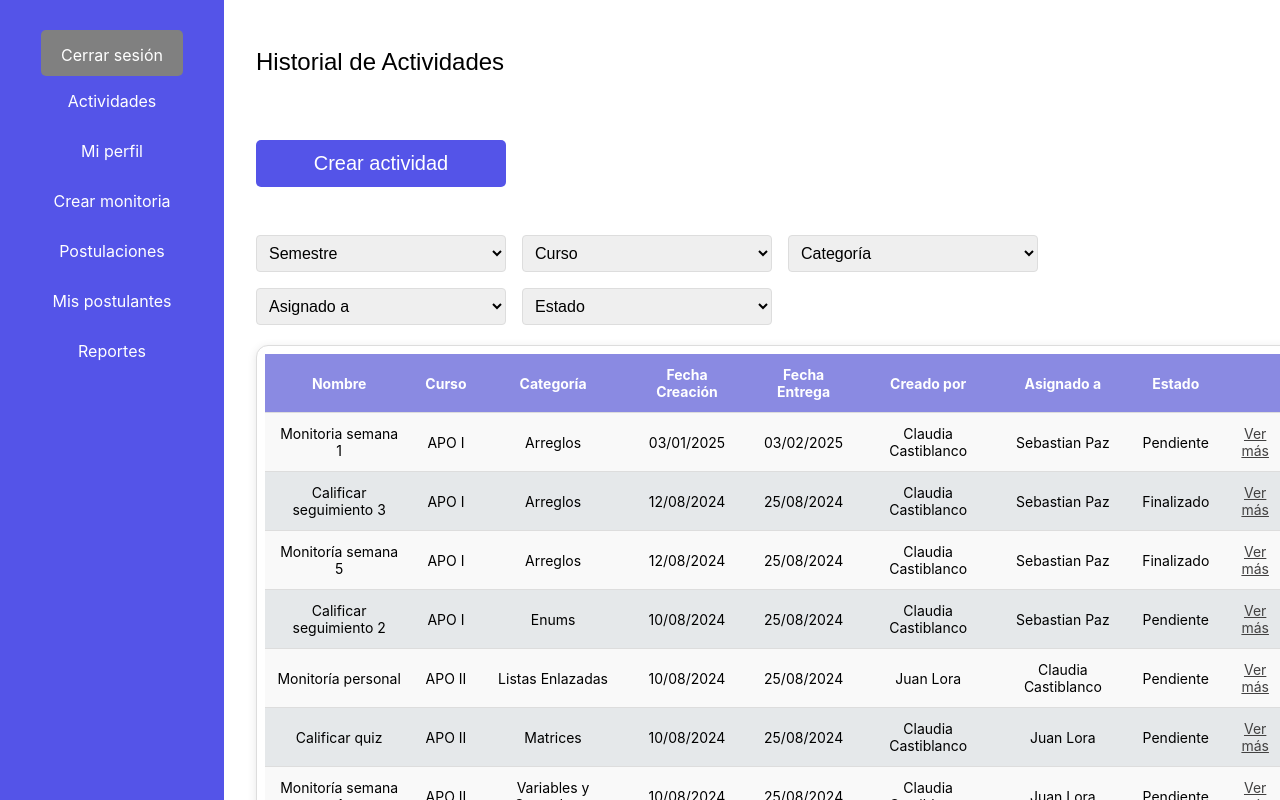
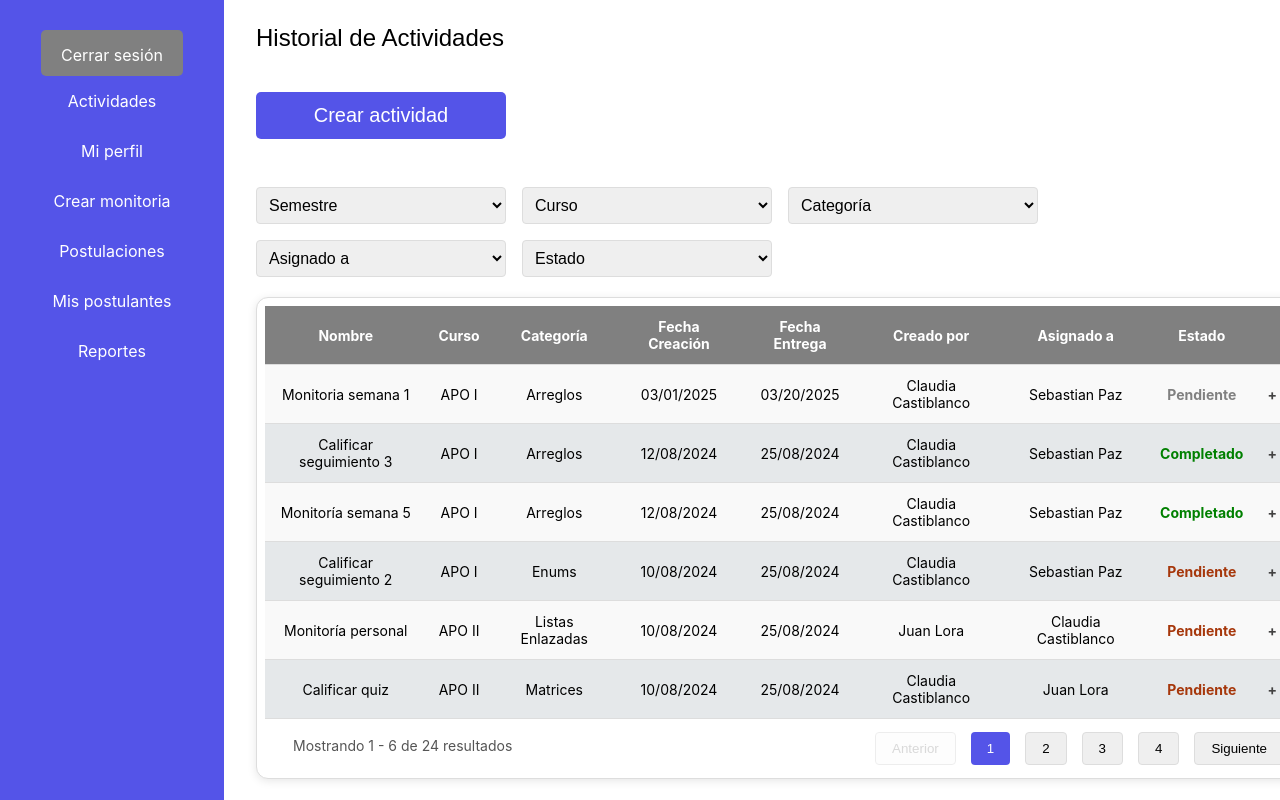
Before and after one commit to danielaolartebo/SIGMA, a React (Create React App) app: page /Task in a window 1280 px wide. Shown: the top 800 px of the page. Built offline with nearby package versions, Linux system fonts and the light colour scheme; the HTML template or start-up script is replaced by a standard one.

Commit message:
Task view finished and working

```diff
--- a/public/Activities.json
+++ b/public/Activities.json
@@ -5,11 +5,12 @@
     "curso": "APO I",
     "categoria": "Arreglos",
     "fechaCreacion": "03/01/2025",
-      "fechaEntrega": "03/02/2025",
+    "fechaEntrega": "03/20/2025",
+    "fechaUltimaEdicion": "03/02/2025",
     "creadoPor": "Claudia Castiblanco",
     "asignadoA": "Sebastian Paz",
     "estado": "Pendiente",
-      "detalles": "Detalles adicionales sobre la actividad"
+    "detalles": "Sesión de monitoría enfocada en la manipulación de arreglos en Java."
   },
   {
     "id": 2,
@@ -18,10 +19,11 @@
     "categoria": "Arreglos",
     "fechaCreacion": "12/08/2024",
     "fechaEntrega": "25/08/2024",
+    "fechaUltimaEdicion": "12/10/2024",
     "creadoPor": "Claudia Castiblanco",
     "asignadoA": "Sebastian Paz",
-      "estado": "Finalizado",
-      "detalles": "Detalles adicionales sobre la actividad"
+    "estado": "Completado",
+    "detalles": "Revisión y calificación del tercer seguimiento sobre arreglos."
   },
   {
     "id": 3,
@@ -30,10 +32,11 @@
     "categoria": "Arreglos",
     "fechaCreacion": "12/08/2024",
     "fechaEntrega": "25/08/2024",
+    "fechaUltimaEdicion": "12/08/2024",
     "creadoPor": "Claudia Castiblanco",
     "asignadoA": "Sebastian Paz",
-      "estado": "Finalizado",
-      "detalles": "Detalles adicionales sobre la actividad"
+    "estado": "Completado",
+    "detalles": "Explicación de operaciones avanzadas con arreglos."
   },
   {
     "id": 4,
@@ -42,10 +45,11 @@
     "categoria": "Enums",
     "fechaCreacion": "10/08/2024",
     "fechaEntrega": "25/08/2024",
+    "fechaUltimaEdicion": "15/08/2024",
     "creadoPor": "Claudia Castiblanco",
     "asignadoA": "Sebastian Paz",
     "estado": "Pendiente",
-      "detalles": "Detalles adicionales sobre la actividad"
+    "detalles": "Evaluación del uso de enumeraciones en Java."
   },
   {
     "id": 5,
@@ -54,10 +58,11 @@
     "categoria": "Listas Enlazadas",
     "fechaCreacion": "10/08/2024",
     "fechaEntrega": "25/08/2024",
+    "fechaUltimaEdicion": "12/08/2024",
     "creadoPor": "Juan Lora",
     "asignadoA": "Claudia Castiblanco",
     "estado": "Pendiente",
-      "detalles": "Detalles adicionales sobre la actividad"
+    "detalles": "Sesión individual sobre listas enlazadas y su implementación en Java."
   },
   {
     "id": 6,
@@ -66,10 +71,11 @@
     "categoria": "Matrices",
     "fechaCreacion": "10/08/2024",
     "fechaEntrega": "25/08/2024",
+    "fechaUltimaEdicion": "10/08/2024",
     "creadoPor": "Claudia Castiblanco",
     "asignadoA": "Juan Lora",
     "estado": "Pendiente",
-      "detalles": "Detalles adicionales sobre la actividad"
+    "detalles": "Corrección y calificación del quiz sobre matrices."
   },
   {
     "id": 7,
@@ -78,10 +84,11 @@
     "categoria": "Variables y Operadores",
     "fechaCreacion": "10/08/2024",
     "fechaEntrega": "25/08/2024",
+    "fechaUltimaEdicion": "10/08/2024",
     "creadoPor": "Claudia Castiblanco",
     "asignadoA": "Juan Lora",
     "estado": "Pendiente",
-      "detalles": "Detalles adicionales sobre la actividad"
+    "detalles": "Revisión de tipos de variables y operadores en Java."
   },
   {
     "id": 8,
@@ -90,10 +97,11 @@
     "categoria": "Tipos de Datos",
     "fechaCreacion": "10/08/2024",
     "fechaEntrega": "25/08/2024",
+    "fechaUltimaEdicion": "20/08/2024",
     "creadoPor": "Claudia Castiblanco",
     "asignadoA": "Juan Lora",
     "estado": "Pendiente",
-      "detalles": "Detalles adicionales sobre la actividad"
+    "detalles": "Evaluación de tipos de datos primitivos y objetos en Java."
   },
   {
     "id": 9,
@@ -102,10 +110,11 @@
     "categoria": "Principios de Java",
     "fechaCreacion": "10/08/2024",
     "fechaEntrega": "25/08/2024",
+    "fechaUltimaEdicion": "11/08/2024",
     "creadoPor": "Claudia Castiblanco",
     "asignadoA": "Sebastian Paz",
     "estado": "Pendiente",
-      "detalles": "Detalles adicionales sobre la actividad"
+    "detalles": "Explicación de los fundamentos del lenguaje Java."
   },
   {
     "id": 10,
@@ -114,10 +123,11 @@
     "categoria": "Github",
     "fechaCreacion": "10/08/2024",
     "fechaEntrega": "25/08/2024",
+    "fechaUltimaEdicion": "13/08/2024",
     "creadoPor": "Claudia Castiblanco",
     "asignadoA": "Sebastian Paz",
     "estado": "Pendiente",
-      "detalles": "Detalles adicionales sobre la actividad"
+    "detalles": "Corrección y calificación del quiz sobre control de versiones con GitHub."
   },
   {
     "id": 11,
@@ -126,10 +136,11 @@
     "categoria": "Github",
     "fechaCreacion": "10/08/2024",
     "fechaEntrega": "25/08/2024",
+    "fechaUltimaEdicion": "13/08/2024",
     "creadoPor": "Claudia Castiblanco",
     "asignadoA": "Sebastian Paz",
     "estado": "Pendiente",
-      "detalles": "Detalles adicionales sobre la actividad"
+    "detalles": "Uso avanzado de GitHub para el control de versiones."
   },
     {
       "id": 12,
@@ -138,9 +149,10 @@
       "categoria": "Herencia",
       "fechaCreacion": "15/09/2024",
       "fechaEntrega": "30/09/2024",
+      "fechaUltimaEdicion": "17/09/2024",
       "creadoPor": "Claudia Castiblanco",
       "asignadoA": "Sebastian Paz",
-      "estado": "Finalizado",
+      "estado": "Completado",
       "detalles": "Evaluación del cuarto seguimiento sobre herencia en Java"
   },
  {
@@ -150,6 +162,7 @@
     "categoria": "Herencia",
     "fechaCreacion": "15/08/2024",
     "fechaEntrega": "30/08/2024",
+    "fechaUltimaEdicion": "20/08/2024",
     "creadoPor": "Claudia Castiblanco",
     "asignadoA": "Sebastian Paz",
     "estado": "Pendiente",
@@ -162,6 +175,7 @@
     "categoria": "Proyecto",
     "fechaCreacion": "20/08/2024",
     "fechaEntrega": "05/09/2024",
+    "fechaUltimaEdicion": "22/08/2024",
     "creadoPor": "Juan Lora",
     "asignadoA": "Claudia Castiblanco",
     "estado": "Pendiente",
@@ -174,9 +188,10 @@
     "categoria": "Interfaces",
     "fechaCreacion": "22/08/2024",
     "fechaEntrega": "05/09/2024",
+    "fechaUltimaEdicion": "23/08/2024",
     "creadoPor": "Claudia Castiblanco",
     "asignadoA": "Sebastian Paz",
-    "estado": "Finalizado",
+    "estado": "Completado",
     "detalles": "Discusión sobre la implementación de interfaces en Java."
   },
   {
@@ -186,6 +201,7 @@
     "categoria": "Excepciones",
     "fechaCreacion": "25/08/2024",
     "fechaEntrega": "10/09/2024",
+    "fechaUltimaEdicion": "30/08/2024",
     "creadoPor": "Claudia Castiblanco",
     "asignadoA": "Juan Lora",
     "estado": "Pendiente",
@@ -198,6 +214,7 @@
     "categoria": "Archivos",
     "fechaCreacion": "28/08/2024",
     "fechaEntrega": "12/09/2024",
+    "fechaUltimaEdicion": "28/08/2024",
     "creadoPor": "Claudia Castiblanco",
     "asignadoA": "Sebastian Paz",
     "estado": "Pendiente",
@@ -210,9 +227,10 @@
     "categoria": "Colecciones",
     "fechaCreacion": "01/09/2024",
     "fechaEntrega": "15/09/2024",
+    "fechaUltimaEdicion": "13/09/2024",
     "creadoPor": "Claudia Castiblanco",
     "asignadoA": "Juan Lora",
-    "estado": "Finalizado",
+    "estado": "Completado",
     "detalles": "Evaluación del uso de colecciones en proyectos."
   },
   {
@@ -222,6 +240,7 @@
     "categoria": "Hilos",
     "fechaCreacion": "05/09/2024",
     "fechaEntrega": "20/09/2024",
+    "fechaUltimaEdicion": "10/09/2024",
     "creadoPor": "Claudia Castiblanco",
     "asignadoA": "Sebastian Paz",
     "estado": "Pendiente",
@@ -234,6 +253,7 @@
     "categoria": "Bases de Datos",
     "fechaCreacion": "10/09/2024",
     "fechaEntrega": "25/09/2024",
+    "fechaUltimaEdicion": "13/09/2024",
     "creadoPor": "Claudia Castiblanco",
     "asignadoA": "Juan Lora",
     "estado": "Pendiente",
@@ -246,9 +266,10 @@
     "categoria": "Sockets",
     "fechaCreacion": "15/09/2024",
     "fechaEntrega": "30/09/2024",
+    "fechaUltimaEdicion": "15/09/2024",
     "creadoPor": "Claudia Castiblanco",
     "asignadoA": "Sebastian Paz",
-    "estado": "Finalizado",
+    "estado": "Completado",
     "detalles": "Comunicación en red utilizando sockets en Java."
   },
   {
@@ -258,6 +279,7 @@
     "categoria": "Patrones de Diseño",
     "fechaCreacion": "20/09/2024",
     "fechaEntrega": "05/10/2024",
+    "fechaUltimaEdicion": "23/09/2024",
     "creadoPor": "Claudia Castiblanco",
     "asignadoA": "Juan Lora",
     "estado": "Pendiente",
@@ -270,6 +292,7 @@
     "categoria": "JavaFX",
     "fechaCreacion": "25/09/2024",
     "fechaEntrega": "10/10/2024",
+    "fechaUltimaEdicion": "27/09/2024",
     "creadoPor": "Claudia Castiblanco",
     "asignadoA": "Sebastian Paz",
     "estado": "Pendiente",
@@ -282,9 +305,10 @@
     "categoria": "Servicios Web",
     "fechaCreacion": "30/09/2024",
     "fechaEntrega": "15/10/2024",
+    "fechaUltimaEdicion": "30/09/2024",
     "creadoPor": "Claudia Castiblanco",
     "asignadoA": "Juan Lora",
-    "estado": "Finalizado",
+    "estado": "Completado",
     "detalles": "Consumo y creación de servicios web en aplicaciones."
   }
 ]
--- a/src/Task.css
+++ b/src/Task.css
@@ -1,7 +1,7 @@
 :root {
   --main-color: #5454e8;
 	--hover-color: rgb(66, 65, 65);
-  --grey-color: rgb(242, 242, 242);
+  --grey-color: grey;
 }
 
 .top-right-button {
@@ -88,8 +88,8 @@
 .title-container {
   display: flex;
   justify-content: flex-start;
-  padding-top: 3em;
-  padding-bottom: 3em;
+  padding-top: 1.5em;
+  padding-bottom: 1.5em;
   padding-left: 2em;
   margin-left: 14em; /* Avoids vertical navbar */
 }
@@ -161,8 +161,8 @@
   font-size: 14px;
 }
 
-.table-head {
-  background-color: #8a8ae2;
+.table-head-act {
+  background-color: var(--grey-color);
   color: white;
   font-weight: bold;
 }
@@ -177,12 +177,13 @@
 
 .table-actions {
   color: var(--hover-color);
-  text-decoration: underline;
   cursor: pointer;
+  font-weight: bold;
+  font-size: 1.5em;
 }
 
 .table-actions:hover {
-  color: var(--hover-color);
+  color: var(--main-color);
 }
 
 .table-details {
@@ -311,3 +312,118 @@
       min-width: auto;
     }
   }
+
+
+  /* ==========================VER MAS SECTION================================= */
+
+/* Contenedor en Grid */
+.edit-form {
+  display: grid;
+  grid-template-columns: repeat(4, 1fr); /* 4 columnas en la primera fila */
+  gap: 15px; /* Espacio entre elementos */
+  max-width: 1000px; /* Ajusta el ancho según necesites */
+  margin: auto;
+}
+
+/* Asegurar que los elementos ocupen bien el espacio */
+.edit-form label {
+  display: flex;
+  flex-direction: column;
+  font-weight: bold;
+}
+
+/* Campos de entrada, selects y textarea */
+.edit-form input,
+.edit-form select,
+.edit-form textarea {
+  width: 100%;
+  padding: 8px;
+  border: 1px solid #ccc;
+  border-radius: 5px;
+  font-size: 16px;
+}
+
+/* Asegurar que el textarea sea más grande */
+.edit-form textarea {
+  resize: vertical;
+  height: 20px;
+  min-height: 20px;
+  max-height: 100px;
+}
+
+/* Ajuste para que ciertos elementos ocupen más columnas */
+.edit-form label:nth-child(1), /* Asistentes */
+.edit-form label:nth-child(2) /* Fecha Última Edición */{ /* Descripción */
+  grid-column: span 2; /* Que ocupen 2 columnas */
+}
+
+.edit-form label:nth-child(7) { /* Descripción */
+  grid-column: span 4; /* Que ocupen 4 columnas */
+}
+
+/* Botones alineados en fila */
+.button-container {
+  grid-column: span 4; /* Que ocupe todo el ancho */
+  display: flex;
+  justify-content: center;
+  gap: 15px;
+}
+
+/* Estilos uniformes para todos los botones */
+.button-container button {
+  width: 100px; /* Mismo ancho */
+  height: 35px; /* Mismo alto */
+  border: none;
+  border-radius: 5px;
+  cursor: pointer;
+  font-size: 16px;
+  font-weight: bold;
+  color: white;
+}
+
+/* Colores específicos para cada botón */
+.save-button-act {
+  background-color: #4CAF50;
+}
+
+.cancel-button-act {
+  background-color: #9e9e9e;
+}
+
+.delete-button-act {
+  background-color: #c9302c;
+}
+
+/* Efectos hover */
+.save-button:hover {
+  background-color: #45a049;
+}
+
+.cancel-button:hover {
+  background-color: #9e9e9e;
+}
+
+.delete-button:hover {
+  background-color: #c9302c;
+}
+
+  /* ==========================ESTADOS================================= */
+
+  .table-actions {
+    cursor: pointer;
+    font-weight: bold;
+    font-size: inherit; /* Mantiene el tamaño original */
+  }
+
+
+  .pending {
+    color: grey; /* Pendiente pero dentro del tiempo */
+  }
+
+  .pending-late {
+    color: #a6370b; /* Pendiente y tardío */
+  }
+
+  .completed {
+    color: green; /* Completado */
+  }
--- a/src/Task.js
+++ b/src/Task.js
@@ -12,7 +12,7 @@ function Task() {
 
   // Estado para la paginación
   const [currentPage, setCurrentPage] = useState(1);
-  const rowsPerPage = 8; // Número de filas por página
+  const rowsPerPage = 6; // Número de filas por página
 
   // Función para alternar filas expandibles
   const toggleRow = (id) => {
@@ -34,18 +34,34 @@ function Task() {
     fetchActivities();
   }, []);
 
+  const [editedActivities, setEditedActivities] = useState({});
 
+  const handleNameChange = (id, value) => {
+    setEditedActivities((prev) => ({ ...prev, [id]: { ...prev[id], nombre: value } }));
+  };
 
-  // Calcular el índice de las filas a mostrar
-  const indexOfLastRow = currentPage * rowsPerPage;
-  const indexOfFirstRow = indexOfLastRow - rowsPerPage;
-  const currentRows = activities.slice(indexOfFirstRow, indexOfLastRow);
+  const handleCategoryChange = (id, value) => {
+    setEditedActivities((prev) => ({ ...prev, [id]: { ...prev[id], categoria: value } }));
+  };
+
+  const handleCursoChange = (id, value) => {
+    setEditedActivities((prev) => ({ ...prev, [id]: { ...prev[id], curso: value } }));
+  };
+
+  const handleAsignadoAChange = (id, value) => {
+    setEditedActivities((prev) => ({ ...prev, [id]: { ...prev[id], asignadoA: value } }));
+  };
+
+  const handleDescripcionChange = (id, value) => {
+    setEditedActivities((prev) => ({ ...prev, [id]: { ...prev[id], detalles: value } }));
+  };
+
+  const handleFechaUltimaEdicionChange = (id, value) => {
+    setEditedActivities((prev) => ({ ...prev, [id]: { ...prev[id], fechaUltimaEdicion: value } }));
+  };
+
   const [records, setRecords] = useState([]);
   const recordsPerPage = 2;
-
-  // Calcular el número total de páginas
-  const totalPages = Math.ceil(activities.length / rowsPerPage);
-
   const indexOfLastRecord = currentPage * recordsPerPage;
   const indexOfFirstRecord = indexOfLastRecord - recordsPerPage;
   const currentRecords = records.slice(indexOfFirstRecord, indexOfLastRecord);
@@ -77,15 +93,44 @@ function Task() {
   const statuses = [...new Set(activities.map(activity => activity.estado))];
 
   // Filtrar actividades según los filtros seleccionados
-  const filteredActivities = activities.filter(activity => {
-    return (
+  const filteredActivities = activities.filter(activity => (
     (semesterFilter === '' || activity.semestre === semesterFilter) &&
     (courseFilter === '' || activity.curso === courseFilter) &&
     (categoryFilter === '' || activity.categoria === categoryFilter) &&
     (assignedToFilter === '' || activity.asignadoA === assignedToFilter) &&
     (statusFilter === '' || activity.estado === statusFilter)
+ ));
+
+ const indexOfLastRow = Math.min(currentPage * rowsPerPage, filteredActivities.length);
+ const indexOfFirstRow = Math.max(0, indexOfLastRow - rowsPerPage);
+ const currentRows = filteredActivities.slice(indexOfFirstRow, indexOfLastRow);
+ const totalPages = Math.max(1, Math.ceil(filteredActivities.length / rowsPerPage));
+ const handleSave = (activityId) => {
+    console.log(`Guardando cambios para la actividad con ID: ${activityId}`);
+    // Lógica para guardar los cambios
+  };
+
+  const handleCancel = (activityId) => {
+    console.log(`Cancelando edición para la actividad con ID: ${activityId}`);
+    // Lógica para restaurar los valores originales (si aplica)
+  };
+
+  const handleDelete = (activityId) => {
+    console.log(`Eliminando actividad con ID: ${activityId}`);
+    // Lógica para eliminar la actividad
+  };
+
+  const toggleStatus = (id) => {
+    setActivities((prevActivities) =>
+      prevActivities.map((activity) =>
+        activity.id === id && activity.estado === "Pendiente"
+          ? { ...activity, estado: "Completado" }
+          : activity
+      )
     );
-  });
+  };
+
+
 
   return (
     <div className="task-container">
@@ -150,7 +195,7 @@ function Task() {
         {/* Tabla de actividades starts */}
         <div className="table-container">
           <table className="table">
-            <thead className="table-head">
+            <thead className="table-head-act">
               <tr>
                 <th>Nombre</th>
                 <th>Curso</th>
@@ -164,7 +209,29 @@ function Task() {
               </tr>
             </thead>
             <tbody>
-              {currentRows.map((activity) => (
+              {currentRows.map((activity) => {
+
+              // Formato fecha "DD/MM/YYYY"
+                const parseDate = (dateString) => {
+                  const [day, month, year] = dateString.split("/").map(Number);
+                  return new Date(year, month - 1, day);
+                };
+
+                const fechaCreacion = parseDate(activity.fechaCreacion);
+                const fechaEntrega = parseDate(activity.fechaEntrega);
+                const fechaActual = new Date();
+
+                let estadoClase = "pending"; // Por defecto, amarillo (Gris)
+
+                if (activity.estado === "Pendiente") {
+                  if (fechaActual > fechaEntrega) {
+                    estadoClase = "pending-late"; // Rojo (Tardío)
+                  }
+                } else if (activity.estado === "Completado") {
+                  estadoClase = "completed"; // Verde (Completado)
+                }
+
+                return (
                   <React.Fragment key={activity.id}>
                   <tr>
                     <td>{activity.nombre}</td>
@@ -174,32 +241,91 @@ function Task() {
                     <td>{activity.fechaEntrega}</td>
                     <td>{activity.creadoPor}</td>
                     <td>{activity.asignadoA}</td>
-                    <td>{activity.estado}</td>
+                    <td>
+                    <span
+                    className={`table-actions ${estadoClase}`}
+                    onClick={activity.estado === "Pendiente" ? () => toggleStatus(activity.id) : null}
+                  >
+                    {activity.estado}
+                  </span>
+                    </td>
                     <td>
                       <span
                         className="table-actions"
                         onClick={() => toggleRow(activity.id)}
                       >
-                        {expandedRow === activity.id ? "Ocultar" : "Ver más"}
+                        {expandedRow === activity.id ? "-" : "+"}
                       </span>
                     </td>
                   </tr>
                   {expandedRow === activity.id && (
                     <tr>
                       <td colSpan="9" className="table-details">
-                        <strong>Detalles:</strong> {activity.detalles}
+                      <div className="edit-form">
+                          {/* Primera fila */}
+                          <label>
+                            Nombre:
+                            <input type="text" value={editedActivities[activity.id]?.nombre || activity.nombre} onChange={(e) => handleNameChange(activity.id, e.target.value)} />
+                          </label>
+
+                          <label>
+                            Curso:
+                            <select value={editedActivities[activity.id]?.curso || activity.curso} onChange={(e) => handleCursoChange(activity.id, e.target.value)}>
+                              {courses.map((curso, index) => <option key={index} value={curso}>{curso}</option>)}
+                            </select>
+                          </label>
+
+                          <label>
+                            Categoría:
+                            <select value={editedActivities[activity.id]?.categoria || activity.categoria} onChange={(e) => handleCategoryChange(activity.id, e.target.value)}>
+                              {categories.map((categoria, index) => <option key={index} value={categoria}>{categoria}</option>)}
+                            </select>
+                          </label>
+
+                          <label>
+                            Asignado a:
+                            <select value={editedActivities[activity.id]?.asignadoA || activity.asignadoA} onChange={(e) => handleAsignadoAChange(activity.id, e.target.value)}>
+                              {assignedTos.map((asignadoA, index) => <option key={index} value={asignadoA}>{asignadoA}</option>)}
+                            </select>
+                          </label>
+
+                          {/* Segunda fila */}
+                          <label>
+                            Asistentes:
+                            <select></select>
+                          </label>
+
+                          <label>
+                            Fecha Última Edición:
+                            <input type="text" value={activity.fechaUltimaEdicion} readOnly />
+                          </label>
+
+                          <label>
+                            Descripción:
+                            <textarea rows="4" value={editedActivities[activity.id]?.detalles || activity.detalles} onChange={(e) => handleDescripcionChange(activity.id, e.target.value)} />
+                          </label>
+
+                          {/* Botones */}
+                          <div className="button-container">
+                            <button className="save-button-act" onClick={() => handleSave(activity.id)}>Guardar</button>
+                            <button className="cancel-button-act" onClick={() => handleCancel(activity.id)}>Cancelar</button>
+                            <button className="delete-button-act" onClick={() => handleDelete(activity.id)}>Eliminar</button>
+                          </div>
+                        </div>
+
                     </td>
                   </tr>
                   )}
                 </React.Fragment>
-              ))}
+                );
+              })}
             </tbody>
           </table>
 
           {/* Paginación */}
           <div className="div-pagination">
             <div className="pagination-info">
-                    Mostrando {indexOfFirstRecord + 1} - {Math.min(indexOfLastRecord, records.length)} de {records.length} resultados
+              Mostrando {indexOfFirstRow + 1} - {indexOfLastRow} de {filteredActivities.length} resultados
             </div>
 
                 <div className="main-pagination">
```
Lines whose indentation alone changed are shown as unchanged.
